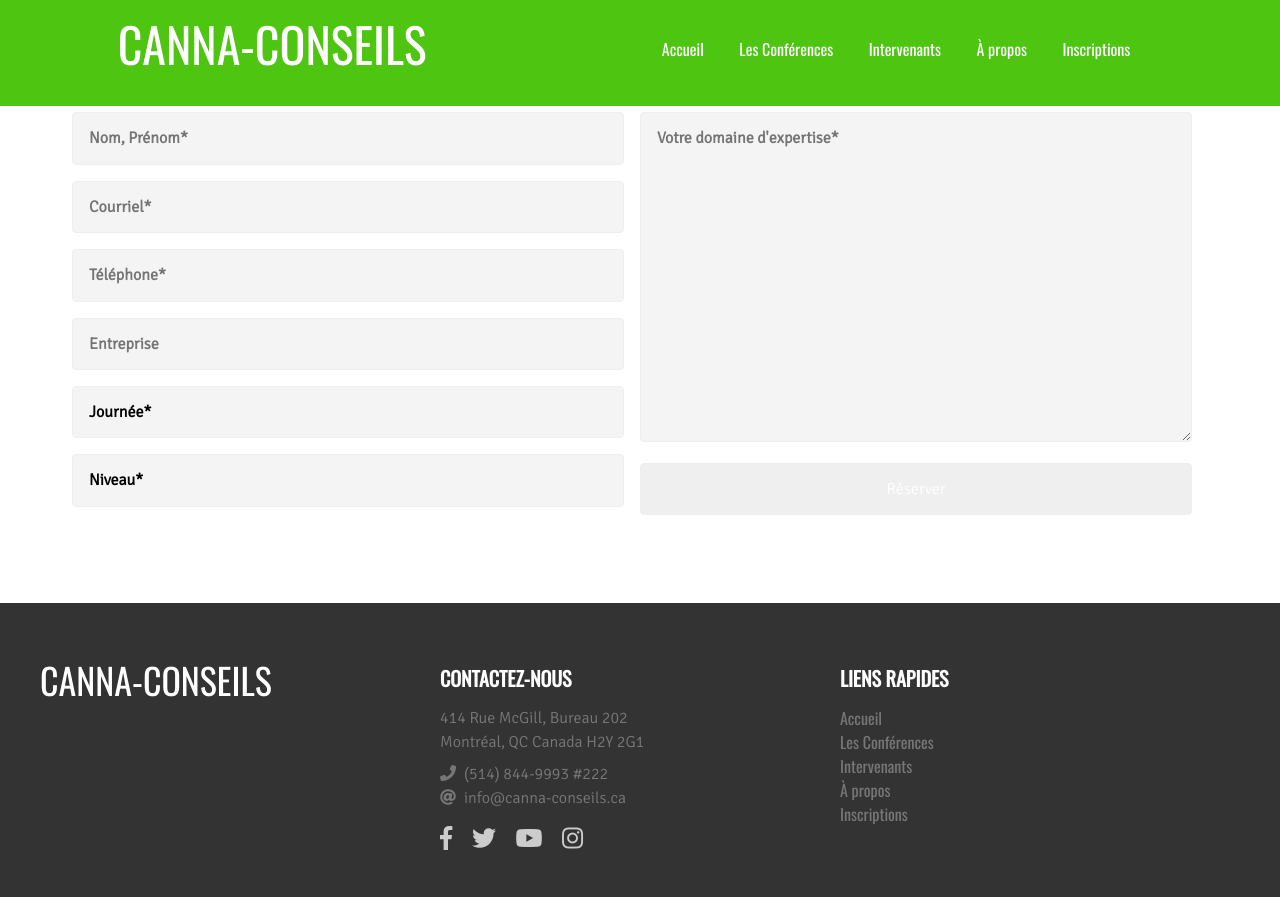
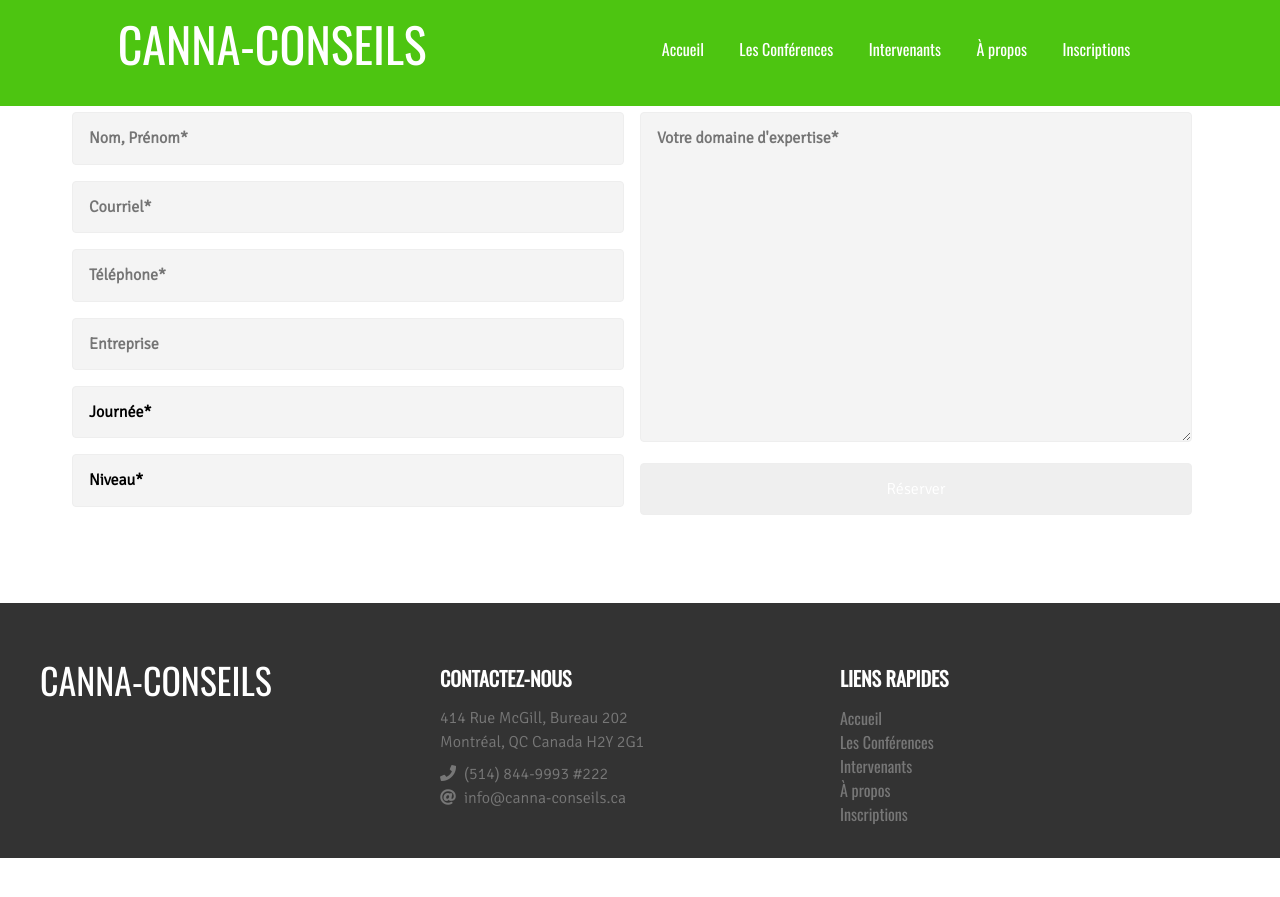
Before and after one commit to ouarez/canna-conseils, a Jekyll site: the page built from inscriptions.md, in a window 1280 px wide and 900 px high, scrolled down 560 px. Shown: the top 897 px of the window. Built offline with Jekyll 4.4.1, drawn with Linux system fonts in a browser that asks for light colours; nearby versions of some CDN libraries; a script that is not in the unit is left out; after the commit the page ends 1418 px from its top, so only the background shows below that.

Commit message:
tweaks to conferences

```diff
--- a/_includes/footer.html
+++ b/_includes/footer.html
@@ -25,18 +25,18 @@
       <i class="fas fa-at mr2"></i><span class="lh-copy">{{site.data.settings.site_email}}</span>
     </div>
     <div class="mv3">
-      {% if site.data.settings.url_facebook %}
+      {% if site.data.settings.url_facebook %}{% unless site.data.settings.url_facebook == '' %}
         <a href="{{site.data.settings.url_facebook}}"><i class="fab fa-facebook-f mr3 moon-gray f3"></i></a>
-      {% endif %}
-      {% if site.data.settings.url_twitter %}
+      {% endunless %}{% endif %}
+      {% if site.data.settings.url_twitter %}{% unless site.data.settings.url_twitter == '' %}
         <a href="{{site.data.settings.url_twitter}}"><i class="fab fa-twitter mr3 moon-gray f3"></i></a>
-      {% endif %}
-      {% if site.data.settings.url_youtube %}
+      {% endunless %}{% endif %}
+      {% if site.data.settings.url_youtube %}{% unless site.data.settings.url_youtube == '' %}
         <a href="{{site.data.settings.url_youtube}}"><i class="fab fa-youtube mr3 moon-gray f3"></i></a>
-      {% endif %}
-      {% if site.data.settings.url_instagram %}
+      {% endunless %}{% endif %}
+      {% if site.data.settings.url_instagram %}{% unless site.data.settings.url_instagram == '' %}
         <a href="{{site.data.settings.url_instagram}}"><i class="fab fa-instagram mr3 moon-gray f3"></i></a>
-      {% endif %}
+      {% endunless %}{% endif %}
     </div>
 
   </div>
--- a/admin/config.yml
+++ b/admin/config.yml
@@ -105,14 +105,14 @@
             name: "schedules"
             widget: "list"
             fields:
+              - {label: Titre, name: title, widget: string}
               - {label: Heure, name: time, widget: string}
-              - {label: Titre, name: title, widget: string}
               - label: "Intervenants"
                 name: "intervenants"
                 widget: "list"
                 fields:
+                  - {label: Nom, name: name, widget: string}
                   - {label: Photo, name: image, widget: image}
-                  - {label: Nom, name: name, widget: string}
                   - {label: Compagnie, name: company, widget: string}
                   - {label: Journées, name: days, widget: string}
               - {label: Description, name: desc, widget: markdown}
```
